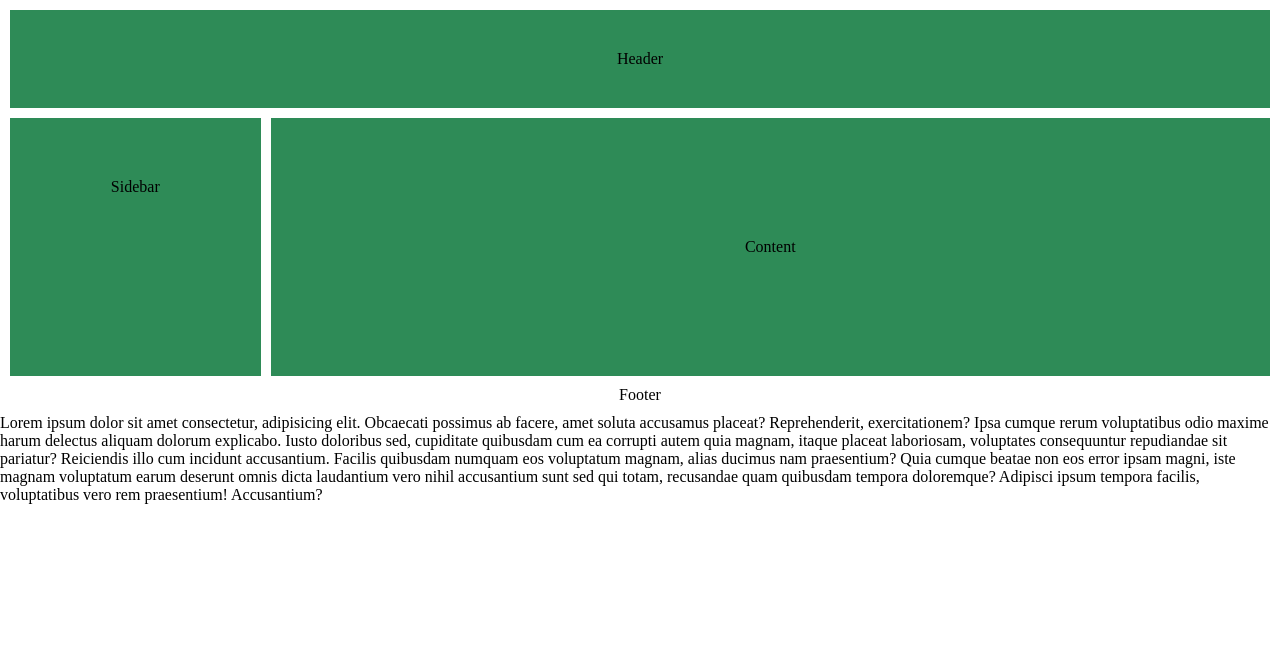
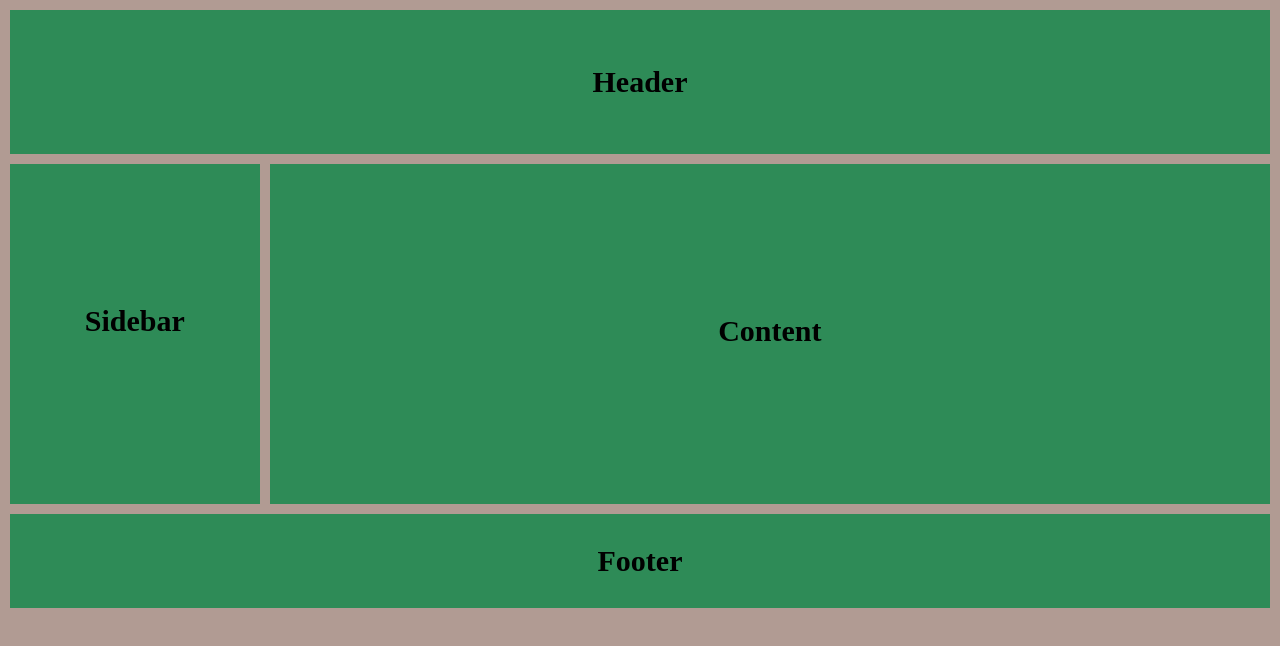
Before and after one commit to Khamhou2024/khamhou-dev, a plain HTML site: page index.html in a window 1280 px wide. Drawn offline with Linux system fonts and the light colour scheme.

Commit message:
update codes

```diff
--- a/index.html
+++ b/index.html
@@ -14,20 +14,17 @@
             <div class="text-1">Header</div>
         </div>
         <div class="box-2">
-            <div class="text-2">Sidebar</div>
-            <div class="text-3">Content</div>
+            <div class="text-2">
+                <p>Sidebar</p>
+            </div>
+            <div class="text-3">
+                <p>Content</p>
+            </div>
         </div>
         <div class="box-3">
             <div class="text-4">Footer</div>
         </div>
     </div>
-    Lorem ipsum dolor sit amet consectetur, adipisicing elit. Obcaecati possimus ab facere, amet soluta accusamus
-    placeat? Reprehenderit, exercitationem? Ipsa cumque rerum voluptatibus odio maxime harum delectus aliquam dolorum
-    explicabo. Iusto doloribus sed, cupiditate quibusdam cum ea corrupti autem quia magnam, itaque placeat laboriosam,
-    voluptates consequuntur repudiandae sit pariatur? Reiciendis illo cum incidunt accusantium. Facilis quibusdam
-    numquam eos voluptatum magnam, alias ducimus nam praesentium? Quia cumque beatae non eos error ipsam magni, iste
-    magnam voluptatum earum deserunt omnis dicta laudantium vero nihil accusantium sunt sed qui totam, recusandae quam
-    quibusdam tempora doloremque? Adipisci ipsum tempora facilis, voluptatibus vero rem praesentium! Accusantium?
 </body>
 
 </html>
--- a/style.css
+++ b/style.css
@@ -2,6 +2,9 @@
   margin: 0;
   padding: 0;
   box-sizing: border-box;
+}
+body {
+  background-color: rgb(177, 155, 147);
 }
 .container {
   display: flex;
@@ -15,30 +18,50 @@
   background-color: seagreen;
   text-align: center;
   width: 100%;
-  padding: 40px;
+  padding: 55px;
+  font-size: 30px;
+  font-weight: bolder;
 }
 .container .box-2 {
   display: flex;
   justify-content: space-evenly;
   width: 100%;
   gap: 10px;
-  height: inherit;
+  height: 340px;
 }
 .box-2 .text-2 {
   background-color: seagreen;
   width: 20%;
-  padding: 60px;
+  padding: 10px;
   text-align: center;
-  height: 300px;
 }
 .box-2 .text-3 {
   background-color: seagreen;
   width: 80%;
   padding: 120px;
   text-align: center;
-  height: inherit;
 }
 .container .text-2 {
   position: relative;
   height: inherit;
 }
+.text-2 p {
+  top: 130px;
+  position: relative;
+  font-size: 30px;
+  font-weight: bolder;
+}
+.text-3 p {
+  top: 30px;
+  position: relative;
+  font-size: 30px;
+  font-weight: bolder;
+}
+.container .box-3 {
+  background-color: seagreen;
+  width: 100%;
+  padding: 30px;
+  text-align: center;
+  font-size: 30px;
+  font-weight: bolder;
+}
```
